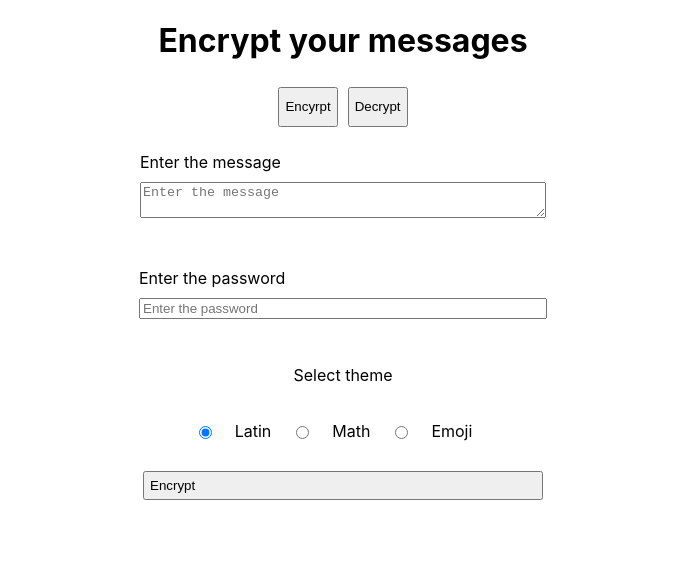
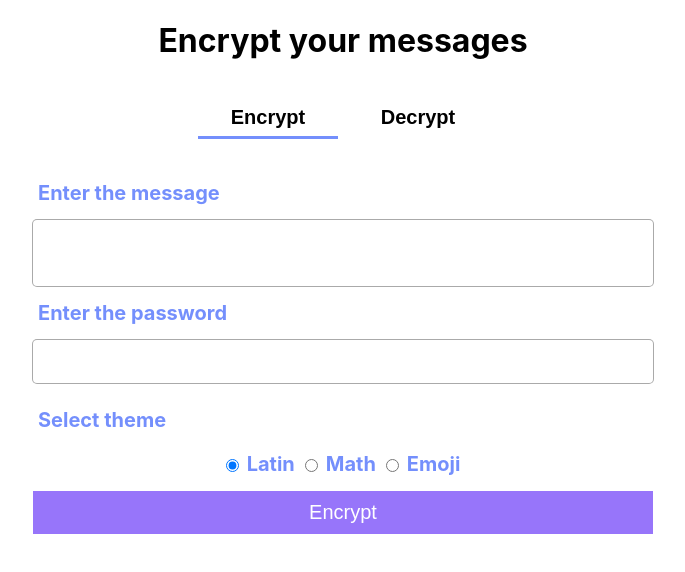
Before and after one commit to ad1992/cryptmoji, a React (Create React App) app: page / in a window 1280 px wide. Shown: the top 572 px of the page, without its empty margins (297-982 px from the left). Built offline with nearby package versions, Linux system fonts and the light colour scheme.

Commit message:
styling fixes

```diff
--- a/package.json
+++ b/package.json
@@ -9,6 +9,7 @@
     "@types/node": "^18.7.23",
     "@types/react": "^18.0.21",
     "@types/react-dom": "^18.0.6",
+    "clsx": "^1.2.1",
     "react": "^18.2.0",
     "react-dom": "^18.2.0",
     "react-scripts": "5.0.1",
--- a/src/App.scss
+++ b/src/App.scss
@@ -1,5 +1,8 @@
 .App {
   text-align: center;
+  margin: 20px;
+  font-size: 16px;
+  box-sizing: border-box;
 
   .flex {
     display: flex;
@@ -12,20 +15,21 @@
   .align-items-center {
     align-items: center;
   }
+
+  .justify-content-center {
+    justify-content: center;
+  }
   .flex-container {
     display: flex;
     flex-direction: column;
-    justify-content: space-around;
-    align-items: center;
     flex-wrap: wrap;
   }
 
   .flex-item {
-    width: 400px;
-    display: flex;
     flex: 1;
     margin: 10px 0;
     word-break: break-word;
+    padding: 10px;
   }
 
   button {
@@ -36,10 +40,70 @@
     text-align: center;
   }
 
-  label {
+  textarea {
+    resize: none;
+  }
+
+  label,
+  .theme {
     display: flex;
     flex-direction: column;
     align-items: flex-start;
-    margin: 20px;
+    margin: 5px;
+    color: #748ffc;
+    font-size: 20px;
+    font-weight: bold;
+  }
+
+  textarea,
+  input {
+    font-size: 20px;
+    font-weight: 500;
+    color: #868e96;
+    font-weight: bold;
+    border: none;
+    border-radius: 0.25rem;
+    box-shadow: 0 0 0 1px #aaa;
+  }
+
+  input[type="radio"] {
+    box-shadow: none;
+  }
+
+  .error {
+    color: red;
+    font-weight: bold;
+    font-size: 26px;
+    display: block;
+  }
+
+  .wide-100 {
+    width: 100%;
+  }
+
+  .encrypt,
+  .decrypt {
+    background: none;
+    border: none;
+    font-size: 20px;
+    padding: 5px;
+    margin: 5px;
+    font-weight: bold;
+    width: 140px;
+    &.active {
+      border-bottom: 3px solid #748ffc;
+    }
+  }
+
+  .encrypt-btn,
+  .decrypt-btn {
+    background: #9775fa;
+    color: white;
+    font-size: 20px;
+    border: none;
+  }
+
+  .theme {
+    padding-left: 0;
   }
 }
--- a/src/App.tsx
+++ b/src/App.tsx
@@ -2,6 +2,7 @@ import { useState } from "react";
 import "./App.scss";
 import DecyrptView from "./DecryptView";
 import EncryptView from "./EncryptView";
+import clsx from "clsx";
 
 const VIEW = {
   ENCRYPT: 0,
@@ -12,9 +13,19 @@ function App() {
   return (
     <div className="App">
       <h1>Encrypt your messages</h1>
-      <div>
-        <button onClick={() => setActiveView(VIEW.ENCRYPT)}>Encyrpt</button>
-        <button onClick={() => setActiveView(VIEW.DECRYPT)}>Decrypt</button>
+      <div style={{ margin: "2rem" }}>
+        <button
+          className={clsx("encrypt", { active: activeView === VIEW.ENCRYPT })}
+          onClick={() => setActiveView(VIEW.ENCRYPT)}
+        >
+          Encrypt
+        </button>
+        <button
+          className={clsx("decrypt", { active: activeView === VIEW.DECRYPT })}
+          onClick={() => setActiveView(VIEW.DECRYPT)}
+        >
+          Decrypt
+        </button>
       </div>
       {activeView === VIEW.ENCRYPT ? <EncryptView /> : <DecyrptView />}
     </div>
--- a/src/DecryptView.tsx
+++ b/src/DecryptView.tsx
@@ -8,28 +8,25 @@ const DecyrptView = () => {
   const [decryptedText, setDecryptedText] = useState("");
 
   return (
-    <div className="decrypt-view flex-container">
-      <label>
+    <div className="flex flex-col align-items-center justify-content-center">
       {" "}
-        Paste the Cryptmoji
+      <div className="flex flex-col" style={{ width: "50%" }}>
+        <label htmlFor="encrypted-text"> Paste the CryptIt</label>
         <textarea
           className="flex-item"
-          placeholder="Paste the Crytmoji"
+          id="encrypted-text"
           onChange={(event) => setEncryptedText(event.target.value)}
           value={encryptedText}
-        ></textarea>
-      </label>{" "}
-      <label placeholder="Enter the key">
-        {" "}
-        Enter the password
+        ></textarea>{" "}
+        <label htmlFor="password"> Enter the password </label>
         <input
           className="flex-item"
+          id="password"
           onChange={(event) => setPassword(event.target.value)}
           value={password}
         ></input>
-      </label>
         <button
-        className="flex-item"
+          className="decrypt-btn flex-item"
           onClick={async () => {
             try {
               const dataInBytes = dataToBytes(encryptedText);
@@ -46,6 +43,7 @@ const DecyrptView = () => {
         </button>
         {decryptedText && <div className="flex-item">{decryptedText} </div>}
       </div>
+    </div>
   );
 };
 
--- a/src/EncryptView.tsx
+++ b/src/EncryptView.tsx
@@ -30,29 +30,25 @@ const EncryptView = () => {
     }
   };
   return (
-    <div className="encrypt-view flex-container">
-      <label>
-        {" "}
-        Enter the message
+    <div className="flex flex-col align-items-center justify-content-center">
+      <div className="flex flex-col" style={{ width: "50%" }}>
+        <label htmlFor="message"> Enter the message</label>
         <textarea
           className="flex-item"
-          placeholder="Enter the message"
+          id="message"
           value={message}
           onChange={(event) => setMessage(event.target.value)}
         ></textarea>
-      </label>
-      <label>
-        {" "}
-        Enter the password
+        <label htmlFor="password"> Enter the password </label>
         <input
           className="flex-item"
-          placeholder="Enter the password"
+          id="password"
           value={password}
           onChange={(event) => setPassword(event.target.value)}
         ></input>
-      </label>
-      <p> Select theme</p>{" "}
-      <div className="flex align-items-center">
+        <p className="flex-item theme"> Select theme</p>
+        <div className="flex align-items-center justify-content-center">
+          <div className="flex">
             <input
               type="radio"
               id="latin"
@@ -61,6 +57,8 @@ const EncryptView = () => {
               checked={theme === "latin"}
             />
               <label htmlFor="html">Latin</label>
+          </div>
+          <div className="flex">
             <input
               type="radio"
               id="math"
@@ -69,6 +67,8 @@ const EncryptView = () => {
               checked={theme === "math"}
             />
               <label htmlFor="math">Math</label>
+          </div>
+          <div className="flex">
             <input
               type="radio"
               id="emoji"
@@ -78,8 +78,9 @@ const EncryptView = () => {
             />
               <label htmlFor="emoji">Emoji</label>
           </div>
+        </div>
         <button
-        className="flex-item"
+          className="encrypt-btn flex-item"
           onClick={async () => {
             try {
               if (!message || !password) {
@@ -101,6 +102,7 @@ const EncryptView = () => {
           </div>
         )}
       </div>
+    </div>
   );
 };
 
```
Also changed, not shown: 1 other file (tests, documents, lock files or other folders). Lines whose indentation alone changed are shown as unchanged.
